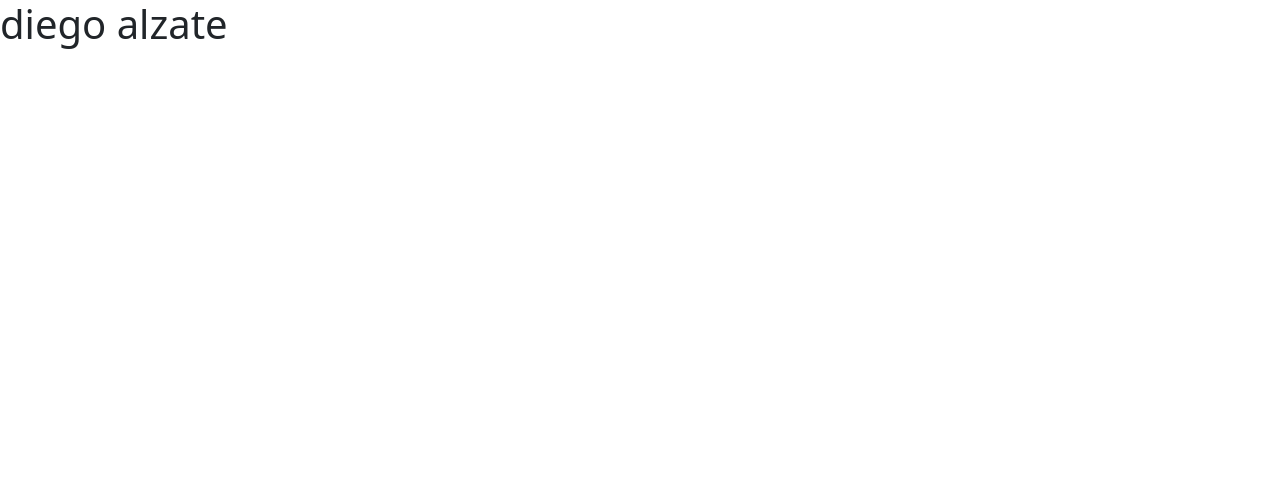
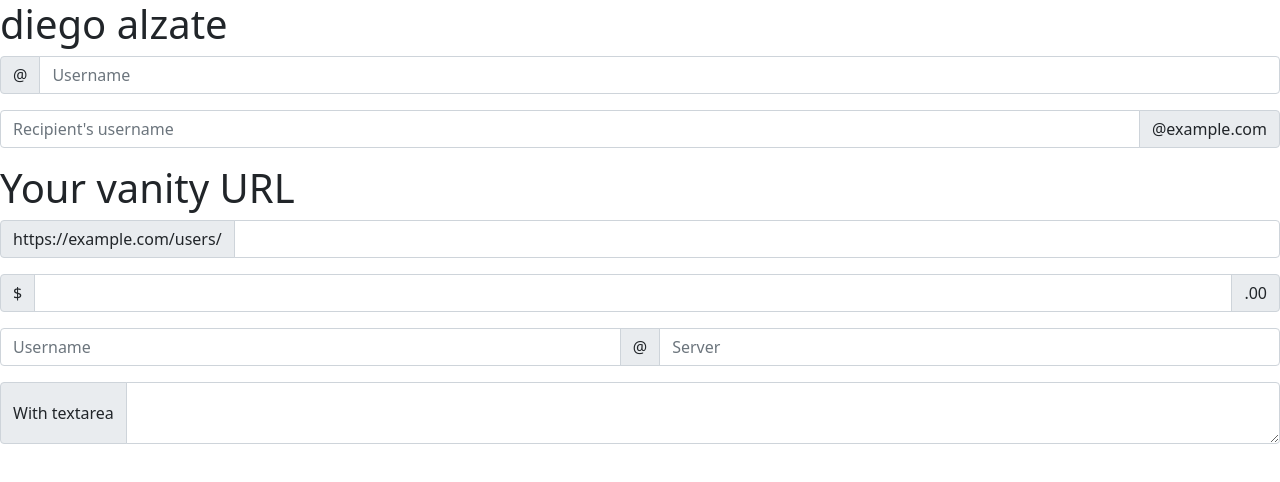
Before and after one commit to DiegoAC12/prueba-noche, a plain HTML site: page index.html in a window 1280 px wide. Drawn offline with nearby package versions, Linux system fonts and the light colour scheme.

Commit message:
añadiendo nuevamente html al archivo

```diff
--- a/index.html
+++ b/index.html
@@ -21,7 +21,38 @@
 <h1>diego alzate<h1>
 
 <body>
+    <div class="input-group mb-3">
+        <span class="input-group-text" id="basic-addon1">@</span>
+        <input type="text" class="form-control" placeholder="Username" aria-label="Username" aria-describedby="basic-addon1">
+      </div>
 
+      <div class="input-group mb-3">
+        <input type="text" class="form-control" placeholder="Recipient's username" aria-label="Recipient's username" aria-describedby="basic-addon2">
+        <span class="input-group-text" id="basic-addon2">@example.com</span>
+      </div>
+
+      <label for="basic-url" class="form-label">Your vanity URL</label>
+      <div class="input-group mb-3">
+        <span class="input-group-text" id="basic-addon3">https://example.com/users/</span>
+        <input type="text" class="form-control" id="basic-url" aria-describedby="basic-addon3">
+      </div>
+
+      <div class="input-group mb-3">
+        <span class="input-group-text">$</span>
+        <input type="text" class="form-control" aria-label="Amount (to the nearest dollar)">
+        <span class="input-group-text">.00</span>
+      </div>
+
+      <div class="input-group mb-3">
+        <input type="text" class="form-control" placeholder="Username" aria-label="Username">
+        <span class="input-group-text">@</span>
+        <input type="text" class="form-control" placeholder="Server" aria-label="Server">
+      </div>
+
+      <div class="input-group">
+        <span class="input-group-text">With textarea</span>
+        <textarea class="form-control" aria-label="With textarea"></textarea>
+      </div>
 </body>
 
 </html>
```
